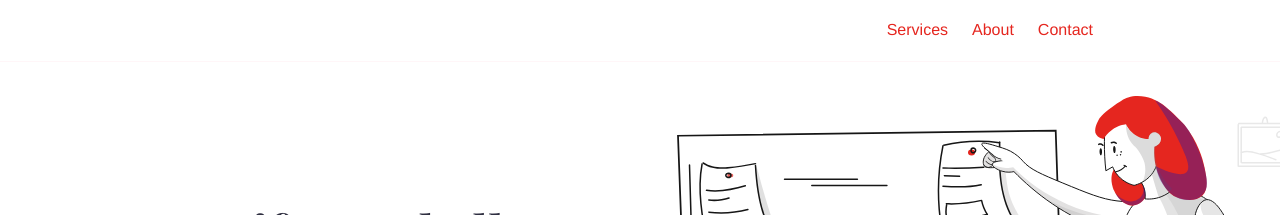
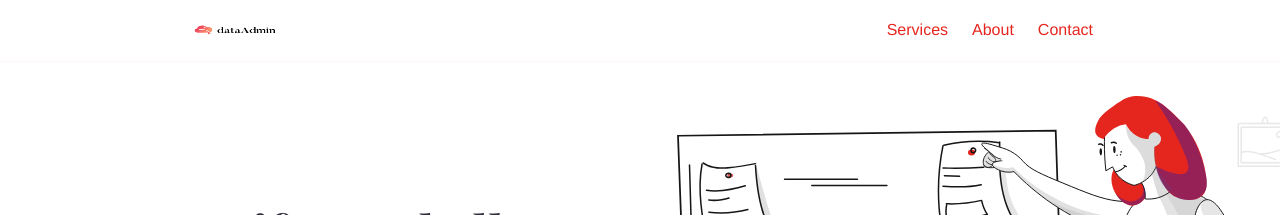
Before and after one commit to imsunchips/imanagedata, a Jekyll site: the page built from index.md, in a window 1280 px wide. Shown: the top 215 px of the page. Built offline with Jekyll 4.4.1, drawn with Linux system fonts in a browser that asks for light colours.

Commit message:
trying png

```diff
--- a/_config.yml
+++ b/_config.yml
@@ -6,7 +6,7 @@ logo:
   mobile: "images/logo/logo-mobile.svg"
   mobile_height: "32px"
   mobile_width: "32px"
-  desktop: "images/logo/dataadmin-logo.svg"
+  desktop: "images/logo/dataadmin-cover-logo.png"
   desktop_height: "32px"
   desktop_width: "120px"
 
```
